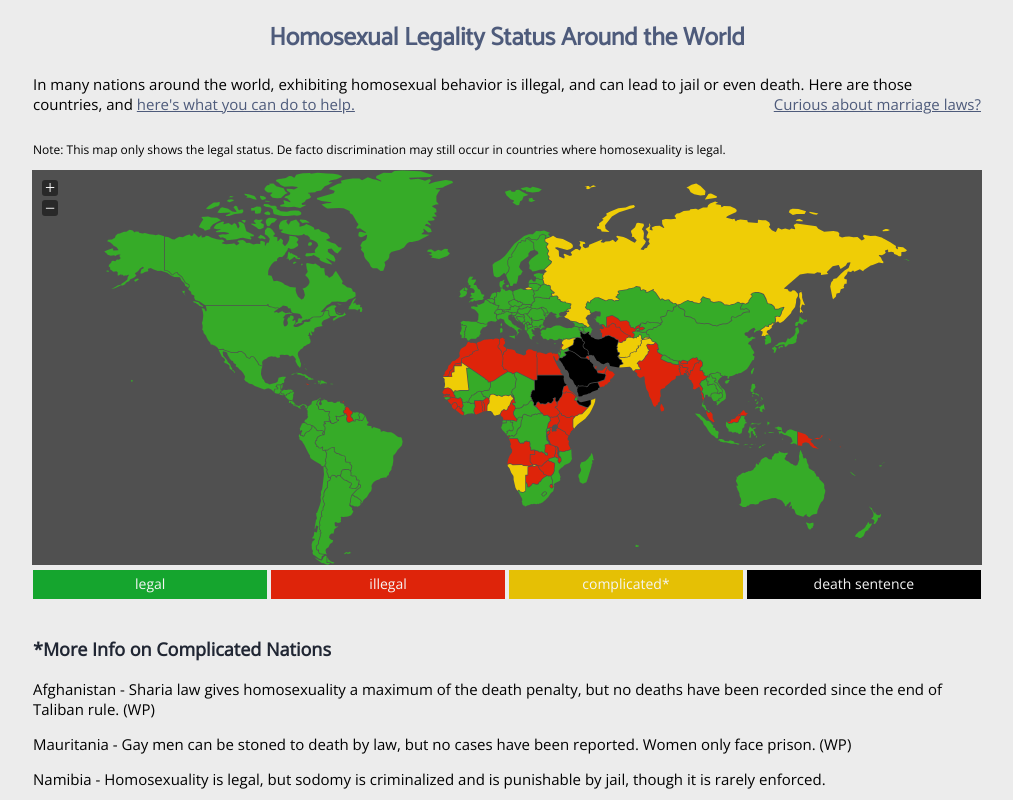
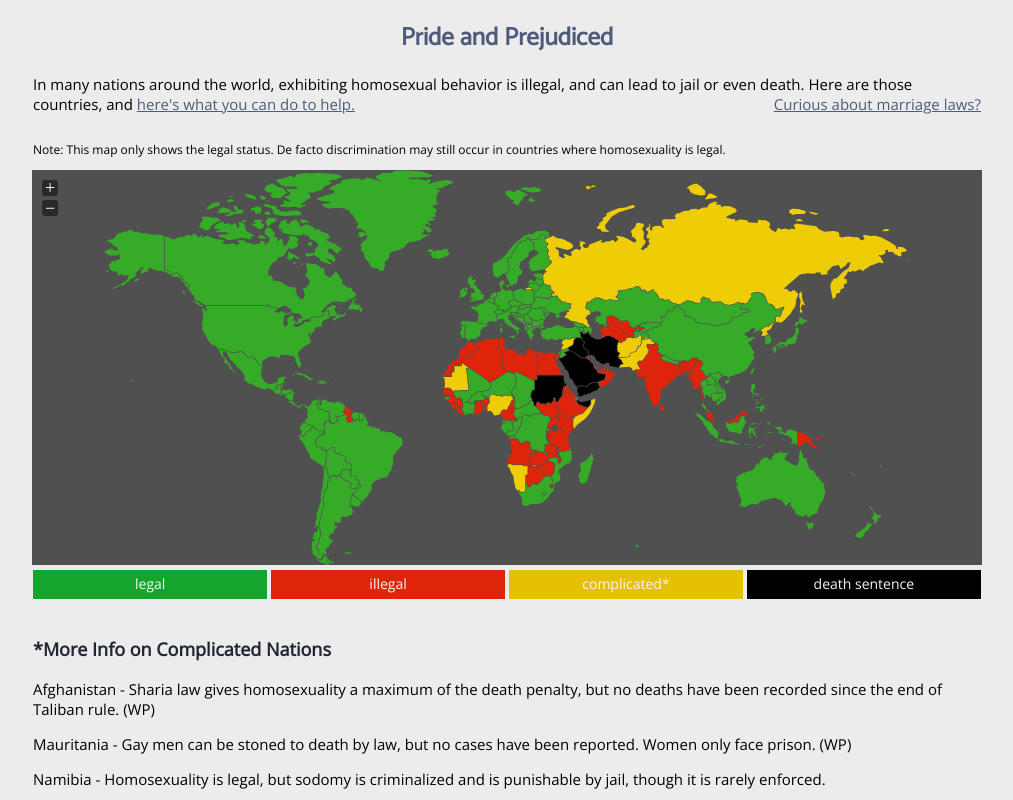
Before and after one commit to alyssa-sharp/GWC_final, a plain HTML site: page index.html in a window 1280 px wide. Shown: the top 800 px of the page, without its empty margins (133-1146 px from the left). Drawn offline with nearby package versions, Linux system fonts and the light colour scheme.

Commit message:
Update index.html

```diff
--- a/index.html
+++ b/index.html
@@ -2,7 +2,7 @@
 <html>
   <link href="https://fonts.googleapis.com/css?family=Catamaran|Open+Sans" rel="stylesheet">
 <head>
-  <title>Gay Rights Map | Home</title>
+  <title>Pride and Prejudiced | Home</title>
   <link rel="stylesheet" media="all" href="jquery-jvectormap.css"/>
   <script src="assets/jquery-1.8.2.js"></script>
   <script src="jquery-jvectormap.js"></script>
@@ -281,7 +281,7 @@
   </script>
 </head>
 <body>
-  <h1>Homosexual Legality Status Around the World</h1>
+  <h1>Pride and Prejudiced</h1>
   <p style="text-align:left;">In many nations around the world, exhibiting homosexual behavior is illegal, and can lead to jail or even death. Here are those countries, and <a href='help.html'>here's what you can do to help.</a><span style="float:right;"><a href = "marriage.html">Curious about marriage laws?</a></p>
   <div style="clear: both;"></div>
   <div id = "note"><p>Note: This map only shows the legal status. De facto discrimination may still occur in countries where homosexuality is legal.</p></div>
```
